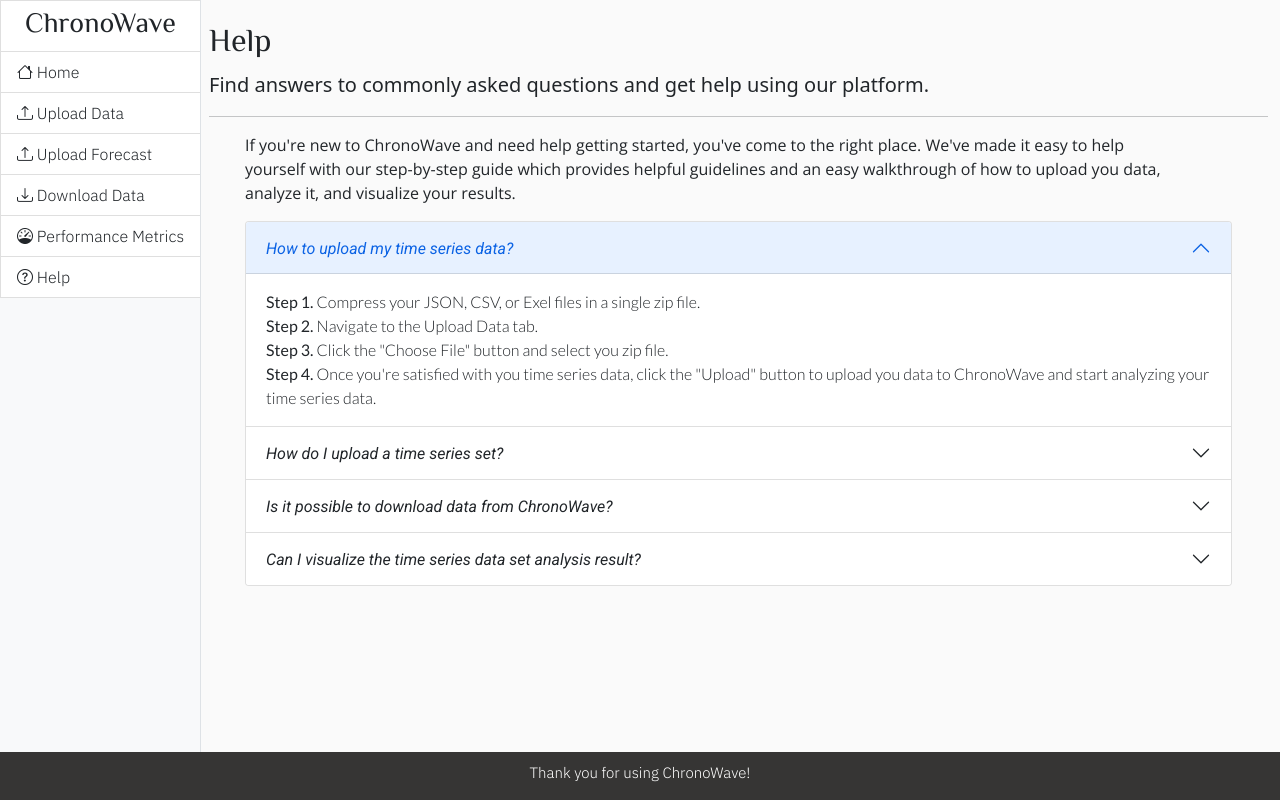
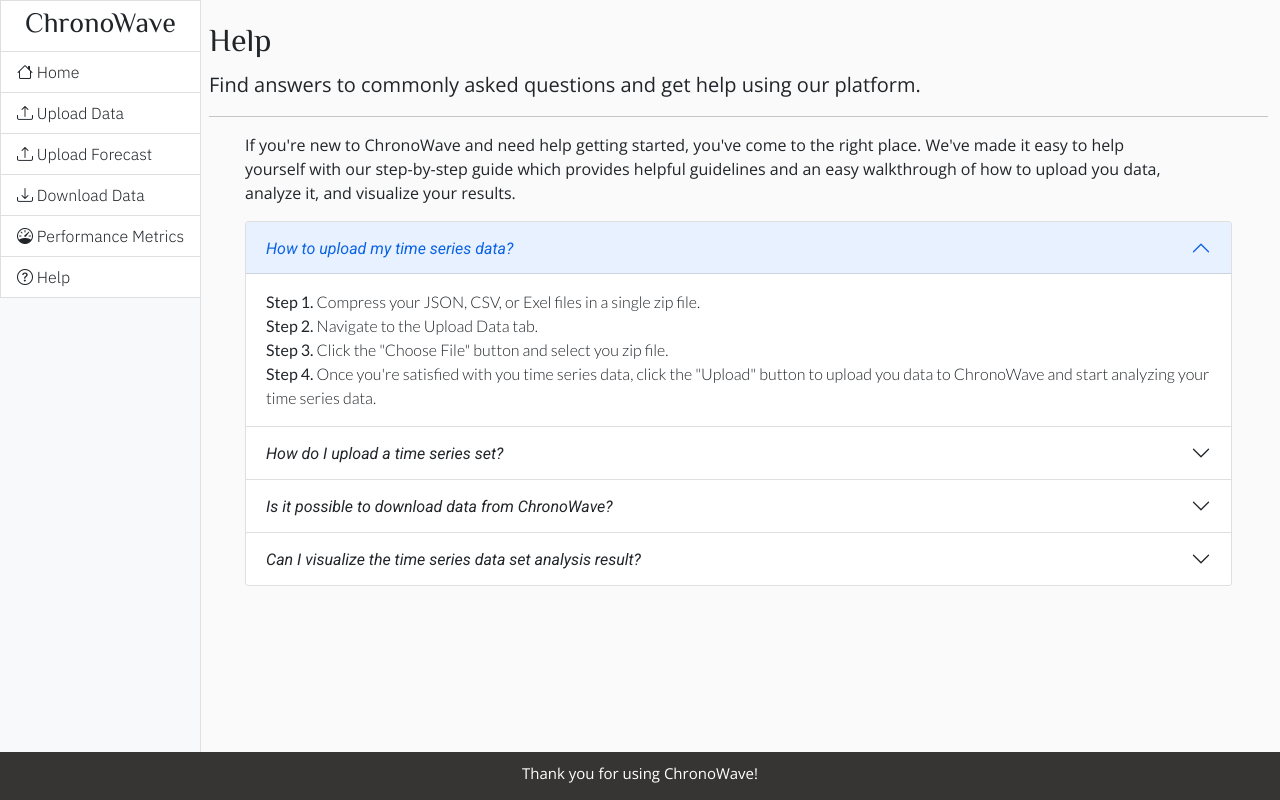
Before and after one commit to iperkins987/cs422_project01, a Flask app: page /help in a window 1280 px wide. Run offline with Flask 2, Linux system fonts and the light colour scheme; some libraries are stand-ins or nearby versions.

Commit message:
Style h4

```diff
--- a/static/style.css
+++ b/static/style.css
@@ -7,6 +7,14 @@ h2 {
     font-weight: 300;
 }
 
+h4 {
+    font-family: 'IBM Plex Sans', sans-serif;
+}
+
 h5 {
     font-family: 'Archivo', sans-serif;
 }
+
+p {
+    font-family: 'Open Sans', sans-serif;
+}
```
